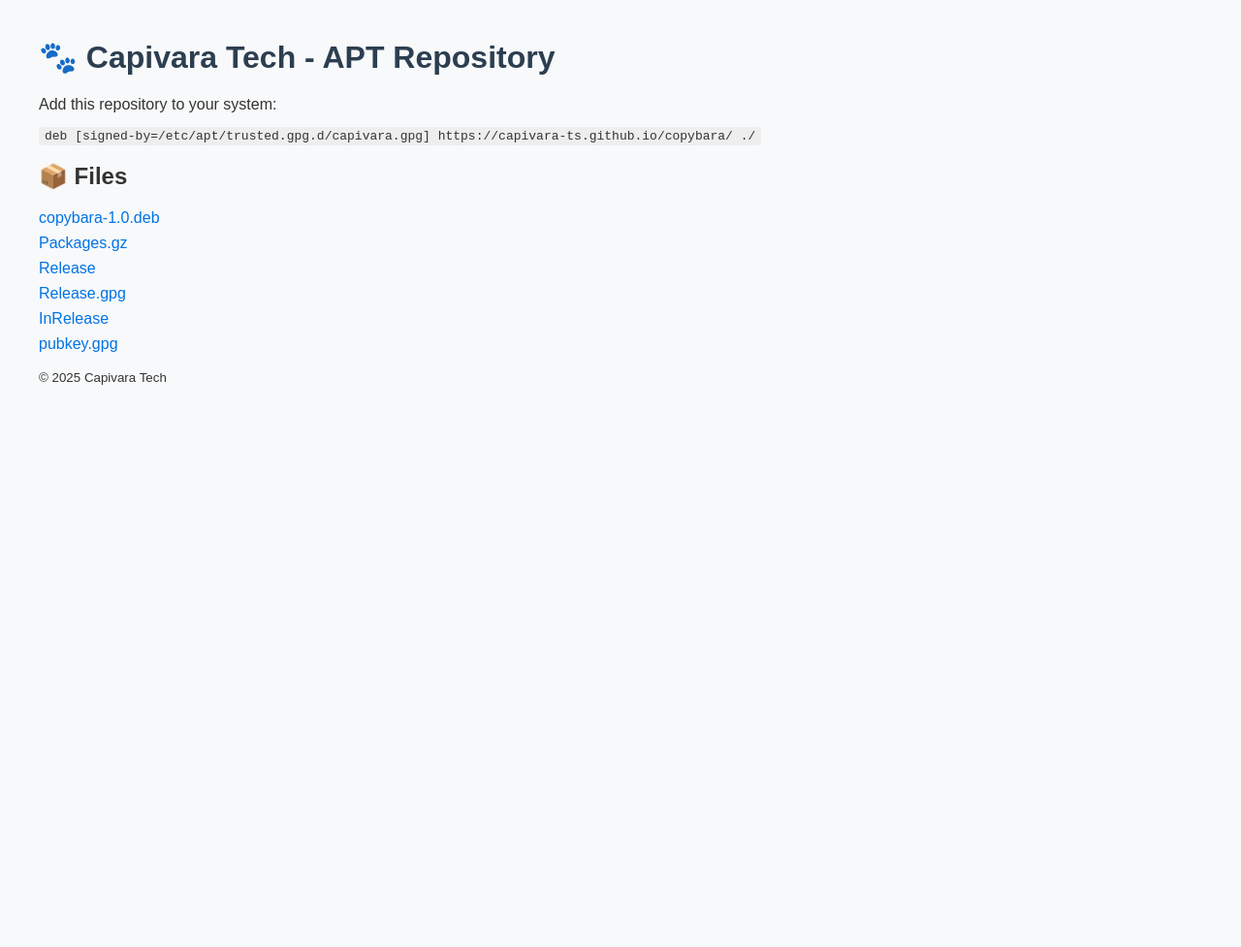
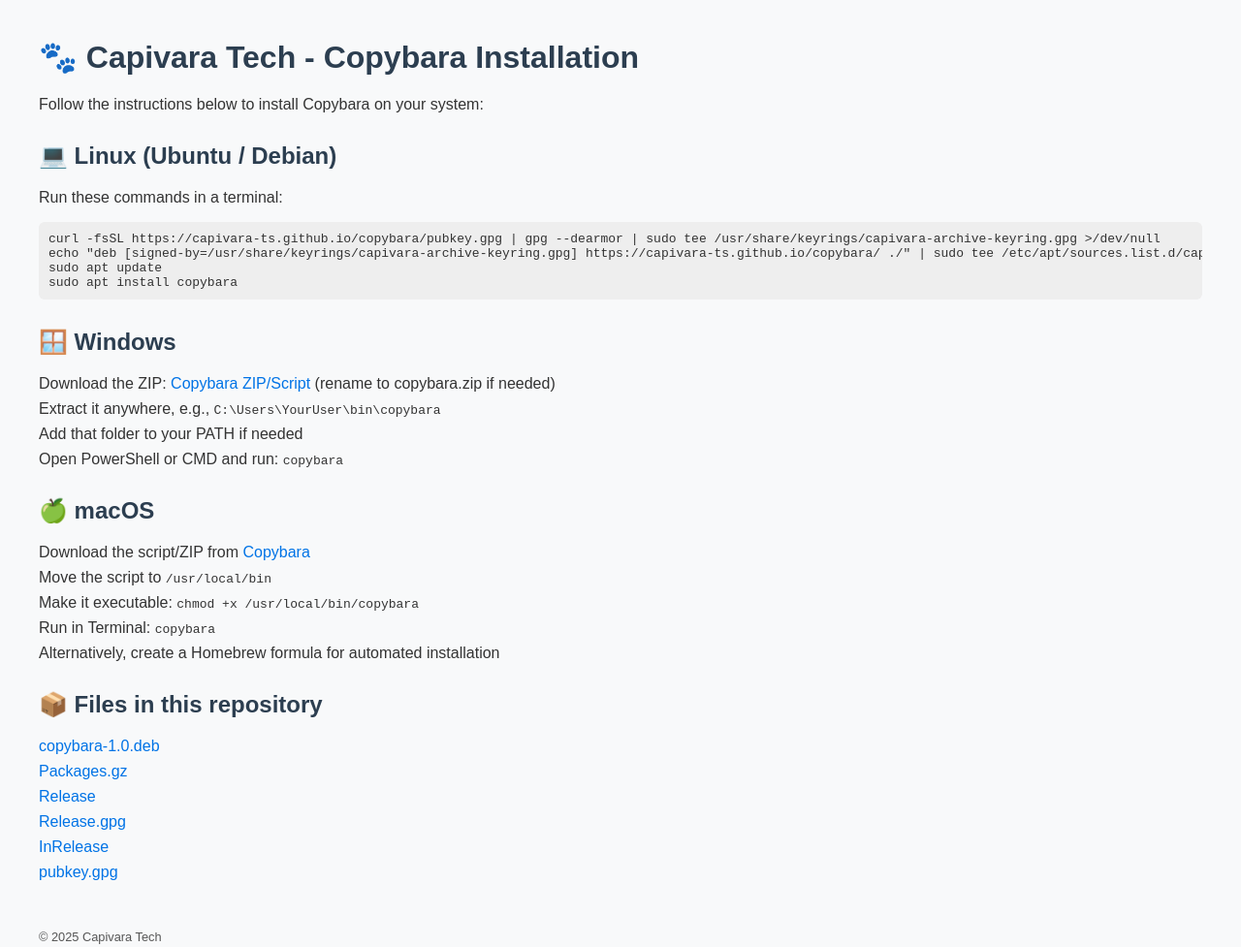
Before and after one commit to capivara-ts/copybara, a plain HTML site: page index.html in a window 1280 px wide. Shown: the whole page at 97% size. Before the commit the page ends 800 px from the top, so only its background shows below. Drawn offline with Linux system fonts and the light colour scheme.

Commit message:
cross-plataform

```diff
--- a/index.html
+++ b/index.html
@@ -2,7 +2,7 @@
 <html lang="en">
 <head>
   <meta charset="UTF-8">
-  <title>Capivara Tech APT Repository</title>
+  <title>🐾 Capivara Tech - Copybara Installation</title>
   <style>
     body {
       font-family: sans-serif;
@@ -13,6 +13,23 @@
     h1 {
       color: #2c3e50;
     }
+    h2 {
+      color: #2c3e50;
+      margin-top: 30px;
+    }
+    pre {
+      background: #eee;
+      padding: 10px;
+      border-radius: 6px;
+      overflow-x: auto;
+    }
+    a {
+      color: #0073e6;
+      text-decoration: none;
+    }
+    a:hover {
+      text-decoration: underline;
+    }
     ul {
       list-style: none;
       padding: 0;
@@ -20,26 +37,42 @@
     li {
       margin: 8px 0;
     }
-    a {
-      text-decoration: none;
-      color: #0073e6;
-    }
-    a:hover {
-      text-decoration: underline;
-    }
-    code {
-      background: #eee;
-      padding: 2px 6px;
-      border-radius: 4px;
+    footer {
+      margin-top: 50px;
+      font-size: 0.8em;
+      color: #555;
     }
   </style>
 </head>
 <body>
-  <h1>🐾 Capivara Tech - APT Repository</h1>
-  <p>Add this repository to your system:</p>
-  <pre><code>deb [signed-by=/etc/apt/trusted.gpg.d/capivara.gpg] https://capivara-ts.github.io/copybara/ ./</code></pre>
+  <h1>🐾 Capivara Tech - Copybara Installation</h1>
+  <p>Follow the instructions below to install Copybara on your system:</p>
 
-  <h2>📦 Files</h2>
+  <h2>💻 Linux (Ubuntu / Debian)</h2>
+  <p>Run these commands in a terminal:</p>
+  <pre><code>curl -fsSL https://capivara-ts.github.io/copybara/pubkey.gpg | gpg --dearmor | sudo tee /usr/share/keyrings/capivara-archive-keyring.gpg >/dev/null
+echo "deb [signed-by=/usr/share/keyrings/capivara-archive-keyring.gpg] https://capivara-ts.github.io/copybara/ ./" | sudo tee /etc/apt/sources.list.d/capivara.list
+sudo apt update
+sudo apt install copybara</code></pre>
+
+  <h2>🪟 Windows</h2>
+  <ul>
+    <li>Download the ZIP: <a href="https://capivara-ts.github.io/copybara/copybara-1.0.deb">Copybara ZIP/Script</a> (rename to copybara.zip if needed)</li>
+    <li>Extract it anywhere, e.g., <code>C:\Users\YourUser\bin\copybara</code></li>
+    <li>Add that folder to your PATH if needed</li>
+    <li>Open PowerShell or CMD and run: <code>copybara</code></li>
+  </ul>
+
+  <h2>🍏 macOS</h2>
+  <ul>
+    <li>Download the script/ZIP from <a href="https://capivara-ts.github.io/copybara/copybara-1.0.deb">Copybara</a></li>
+    <li>Move the script to <code>/usr/local/bin</code></li>
+    <li>Make it executable: <code>chmod +x /usr/local/bin/copybara</code></li>
+    <li>Run in Terminal: <code>copybara</code></li>
+    <li>Alternatively, create a Homebrew formula for automated installation</li>
+  </ul>
+
+  <h2>📦 Files in this repository</h2>
   <ul>
     <li><a href="copybara-1.0.deb">copybara-1.0.deb</a></li>
     <li><a href="Packages.gz">Packages.gz</a></li>
@@ -50,7 +83,7 @@
   </ul>
 
   <footer>
-    <p><small>© 2025 Capivara Tech</small></p>
+    <p>© 2025 Capivara Tech</p>
   </footer>
 </body>
 </html>
```
